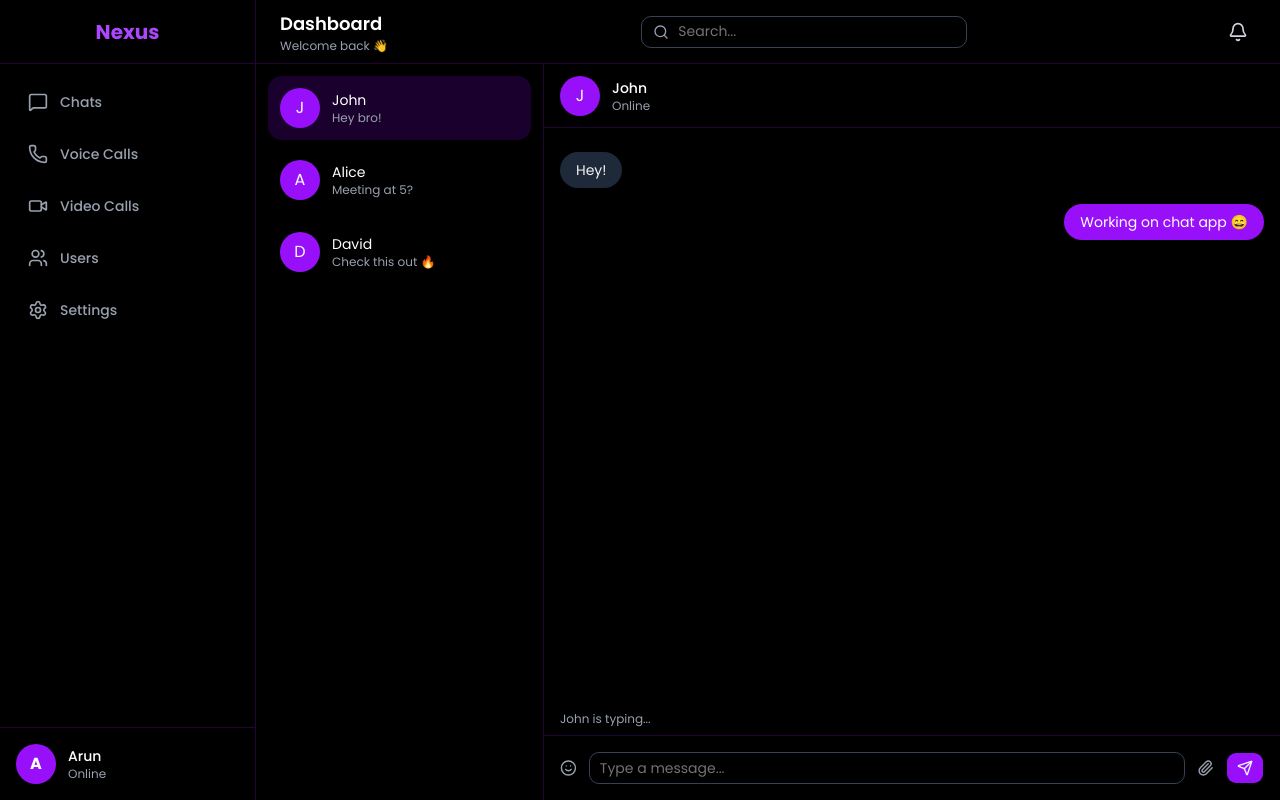
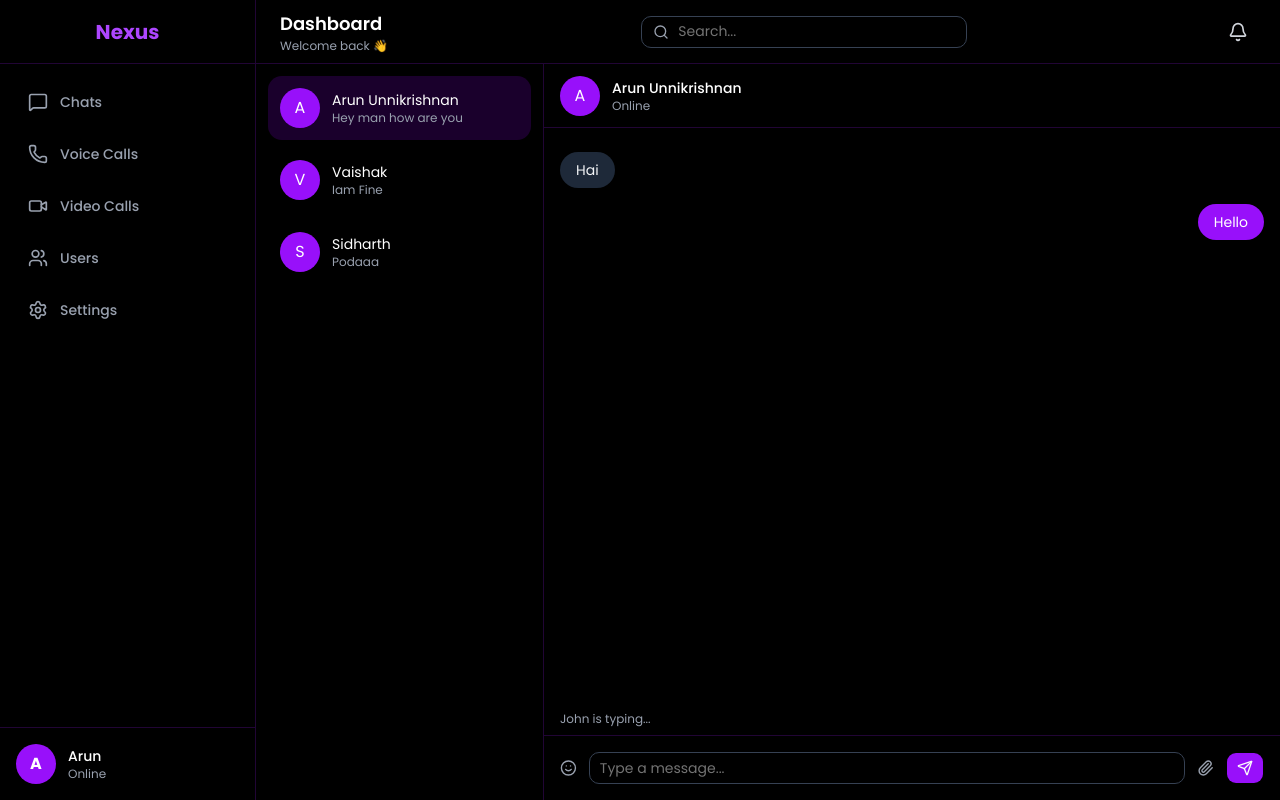
Before and after one commit to arunkaimal/nexus-desk-frontend, a Next.js app: page /chat in a window 1280 px wide. Built offline with nearby package versions, Linux system fonts and the light colour scheme.

Commit message:
feat: implement chat state management
- manage conversations list
- handle active chat selection
- implement send message logic
- update UI state dynamically

```diff
--- a/app/(dashboard)/layout.tsx
+++ b/app/(dashboard)/layout.tsx
@@ -1,3 +1,4 @@
+import React from "react";
 import Header from "@/components/dashboardlayout/Header";
 import Sidebar from "@/components/dashboardlayout/Sidebar";
 import { ReactNode } from "react";
--- a/components/chat/ChatWindow.tsx
+++ b/components/chat/ChatWindow.tsx
@@ -4,26 +4,41 @@ import MessageList from "./MessageList";
 import MessageBubble from "./MessageBubble";
 import MessageInput from "./MessageInput";
 import TypingIndicator from "./TypingIndicator";
+import { useChatStore } from "@/store/useChatStore";
 
 export default function ChatWindow() {
+  const { activeConversationId, messages, conversations } = useChatStore();
+
+  const currentMessages = messages[activeConversationId || ""] || [];
+
+  const activeConversation = conversations.find(
+    (c) => c.id === activeConversationId,
+  );
   return (
     <div className="flex flex-col h-full bg-black">
       {/* Header */}
       <div className="h-16 border-b border-purple-800/30 flex items-center px-4">
         <div className="flex items-center gap-3">
           <div className="w-10 h-10 rounded-full bg-purple-600 flex items-center justify-center">
-            J
+            {activeConversation?.name?.[0] || "?"}
           </div>
           <div>
-            <p className="text-white text-sm font-medium">John</p>
+            <p className="text-white text-sm font-medium">
+              {activeConversation?.name || "Select Chat"}
+            </p>
             <p className="text-xs text-gray-400">Online</p>
           </div>
         </div>
       </div>
-
+      {/* Messages */}
       <MessageList>
-        <MessageBubble message="Hey!" />
-        <MessageBubble message="Working on chat app 😄" isOwn />
+        {currentMessages.map((msg) => (
+          <MessageBubble
+            key={msg.id}
+            message={msg.text}
+            isOwn={msg.sender === "me"}
+          />
+        ))}
       </MessageList>
 
       <TypingIndicator />
--- a/components/chat/ConversationSidebar.tsx
+++ b/components/chat/ConversationSidebar.tsx
@@ -1,13 +1,25 @@
 "use client";
 
+import { useChatStore } from "@/store/useChatStore";
 import ConversationItem from "./ConversationItem";
 
 export default function ConversationSidebar() {
+  const { conversations, activeConversationId, setActiveConversation } =
+    useChatStore();
+
   return (
-    <div className="w-72 border-r border-purple-800/30 bg-black p-3 space-y-2">
-      <ConversationItem name="John" message="Hey bro!" active />
-      <ConversationItem name="Alice" message="Meeting at 5?" />
-      <ConversationItem name="David" message="Check this out 🔥" />
-    </div>
+    <aside className="w-72 border-r border-purple-800/30 bg-black">
+      <div className="p-3 space-y-2">
+        {conversations.map((conv) => (
+          <div key={conv.id} onClick={() => setActiveConversation(conv.id)}>
+            <ConversationItem
+              name={conv.name}
+              message={conv.lastMessage}
+              active={activeConversationId === conv.id}
+            />
+          </div>
+        ))}
+      </div>
+    </aside>
   );
 }
--- a/components/chat/MessageInput.tsx
+++ b/components/chat/MessageInput.tsx
@@ -3,8 +3,18 @@
 import { Smile, Paperclip, Send } from "lucide-react";
 import { Input } from "@/components/ui/input";
 import { Button } from "@/components/ui/button";
+import { useChatStore } from "@/store/useChatStore";
+import { useState } from "react";
 
 export default function MessageInput() {
+  const [text, setText] = useState("");
+  const { sendMessage } = useChatStore();
+
+  const handleSend = () => {
+    if (!text.trim()) return;
+    sendMessage(text);
+    setText("");
+  };
   return (
     <div className="border-t border-purple-800/30 p-4 flex items-center gap-3">
       <Smile className="text-gray-400 cursor-pointer" size={20} />
@@ -12,11 +22,16 @@ export default function MessageInput() {
       <Input
         placeholder="Type a message..."
         className="bg-black border-gray-700 focus-visible:ring-purple-500 text-gray-100"
+        value={text}
+        onChange={(e) => setText(e.target.value)}
       />
 
       <Paperclip className="text-gray-400 cursor-pointer" size={20} />
 
-      <Button className="bg-purple-600 hover:bg-purple-700">
+      <Button
+        className="bg-purple-600 hover:bg-purple-700 cursor-pointer"
+        onClick={handleSend}
+      >
         <Send size={16} />
       </Button>
     </div>
--- a/package.json
+++ b/package.json
@@ -21,7 +21,8 @@
     "shadcn": "^4.0.6",
     "tailwind-merge": "^3.5.0",
     "tw-animate-css": "^1.4.0",
-    "zod": "^4.3.6"
+    "zod": "^4.3.6",
+    "zustand": "^5.0.12"
   },
   "devDependencies": {
     "@tailwindcss/postcss": "^4",
--- /dev/null
+++ b/store/useChatStore.ts
@@ -0,0 +1,63 @@
+import { create } from "zustand";
+
+type Message = {
+  id: string;
+  text: string;
+  sender: "me" | "other";
+};
+
+type Conversation = {
+  id: string;
+  name: string;
+  lastMessage: string;
+};
+
+type ChatState = {
+  conversations: Conversation[];
+  activeConversationId: string | null;
+  messages: Record<string, Message[]>;
+
+  setActiveConversation: (id: string) => void;
+  sendMessage: (text: string) => void;
+};
+
+export const useChatStore = create<ChatState>((set, get) => ({
+  //Dummy Datas
+
+  conversations: [
+    { id: "1", name: "Arun Unnikrishnan", lastMessage: "Hey man how are you" },
+    { id: "2", name: "Vaishak", lastMessage: "Iam Fine" },
+    { id: "3", name: "Sidharth", lastMessage: "Podaaa" },
+  ],
+
+  activeConversationId: "1",
+
+  messages: {
+    "1": [
+      { id: "m1", text: "Hai", sender: "other" },
+      { id: "m2", text: "Hello", sender: "me" },
+    ],
+    "2": [],
+  },
+
+  setActiveConversation: (id) => set({ activeConversationId: id }),
+  sendMessage: (text) => {
+    const { activeConversationId, messages } = get();
+    if (!activeConversationId) return;
+
+    const newMessage: Message = {
+      id: Date.now().toString(),
+      text,
+      sender: "me",
+    };
+    set({
+      messages: {
+        ...messages,
+        [activeConversationId]: [
+          ...(messages[activeConversationId] || []),
+          newMessage,
+        ],
+      },
+    });
+  },
+}));
```
Also changed, not shown: 1 other file (tests, documents, lock files or other folders).
